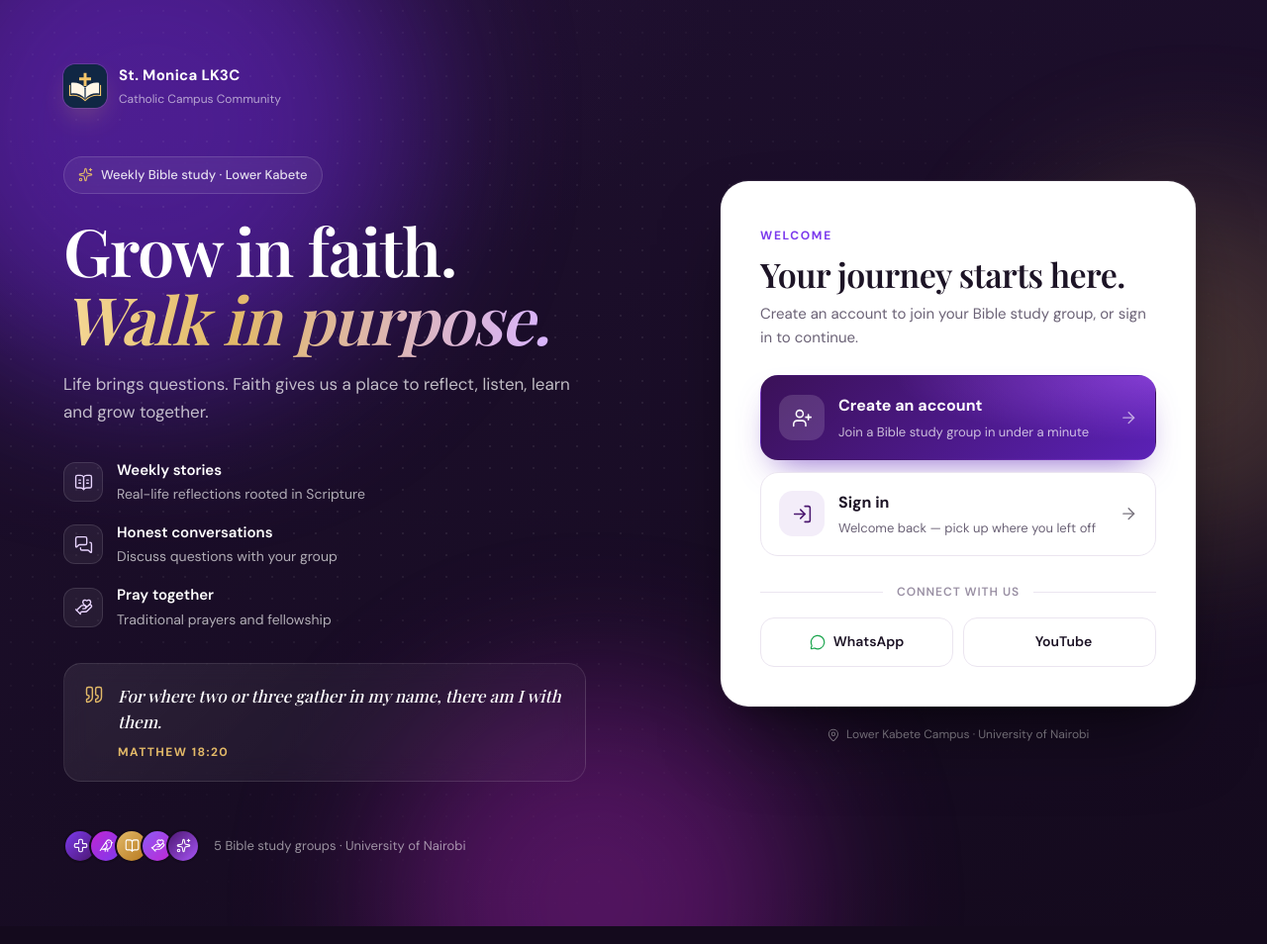
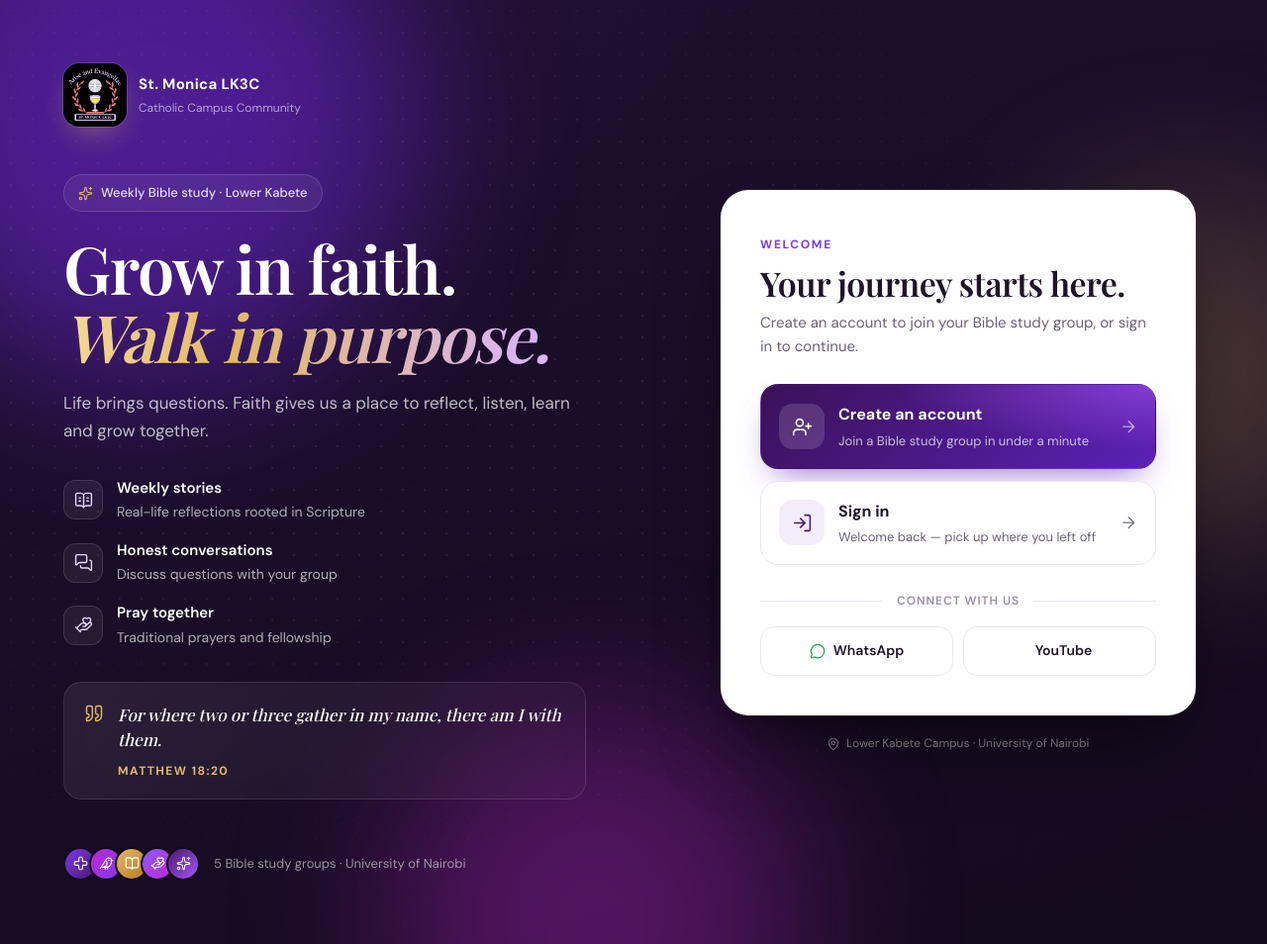
Before and after one commit to kenya-tech/Bible-study, a plain HTML site: page index.html in a window 1280 px wide. Shown: the whole page at 99% size. Drawn offline with nearby package versions, Linux system fonts and the light colour scheme; no server answers; some icons are missing.

Commit message:
Use the "Arise and Evangelize" emblem as the logo
- Add assets/emblem.svg (cropped to a square around the artwork)
  and use it in the header, sign-in screen, home, footer, loading
  splash, favicon and README
- Remove the old assets/logo.svg
- Larger logo sizes so the emblem's detail stays readable
- Bump app version to 2026.11.27-3 so open pages pick up the change

```diff
--- a/auth.css
+++ b/auth.css
@@ -995,10 +995,10 @@ body.auth-locked #membership > .section-container {
 
 .signin-logo {
     display: block;
-    width: 44px;
-    height: 44px;
+    width: 64px;
+    height: 64px;
     flex-shrink: 0;
-    border-radius: 12px;
+    border-radius: 16px;
     box-shadow:
         0 0 0 1px rgba(255, 255, 255, 0.12),
         0 12px 30px -10px rgba(245, 198, 106, 0.45);
--- a/index.html
+++ b/index.html
@@ -7,10 +7,10 @@
     <meta name="theme-color" content="#251033">
     <!-- Bump this (and version.json + the ?v= on CSS/JS) on every release.
          Open pages compare it with version.json and reload when it changes. -->
-    <meta name="app-version" content="2026.11.27-2">
+    <meta name="app-version" content="2026.11.27-3">
     <meta name="description" content="St. Monica LK3C Bible Study — faith, reflection, conversation and fellowship at Lower Kabete Campus.">
     <title>St. Monica LK3C | Bible Study</title>
-    <link rel="icon" type="image/svg+xml" href="assets/logo.svg">
+    <link rel="icon" type="image/svg+xml" href="assets/emblem.svg">
     <script>
         // Returning members: show a splash (not the login screen) while
         // Firebase restores the session. Safety timeout in case it never does.
@@ -23,10 +23,10 @@
             }
         } catch (e) {}
     </script>
-    <link rel="apple-touch-icon" href="assets/logo.svg">
-
-    <link rel="stylesheet" href="style.css?v=2026.11.27-2">
-    <link rel="stylesheet" href="modern.css?v=2026.11.27-2">
+    <link rel="apple-touch-icon" href="assets/emblem.svg">
+
+    <link rel="stylesheet" href="style.css?v=2026.11.27-3">
+    <link rel="stylesheet" href="modern.css?v=2026.11.27-3">
     <link rel="preconnect" href="https://fonts.googleapis.com">
     <link rel="preconnect" href="https://fonts.gstatic.com" crossorigin>
     <link href="https://fonts.googleapis.com/css2?family=DM+Sans:wght@400;500;600;700&family=Playfair+Display:wght@500;600;700&display=swap" rel="stylesheet">
@@ -961,15 +961,15 @@
     }
 }
     </style>
-    <link rel="stylesheet" href="auth.css?v=2026.11.27-2">
-    <link rel="stylesheet" href="pages.css?v=2026.11.27-2">
+    <link rel="stylesheet" href="auth.css?v=2026.11.27-3">
+    <link rel="stylesheet" href="pages.css?v=2026.11.27-3">
 </head>
 
 <body class="auth-locked">
 
     <!-- LOADING SPLASH (shown while a returning member's session loads) -->
     <div class="app-splash" aria-hidden="true">
-        <img src="assets/logo.svg" alt="" width="72" height="72">
+        <img src="assets/emblem.svg" alt="" width="132" height="132">
         <span class="app-splash-bar"><span></span></span>
     </div>
 
@@ -977,7 +977,7 @@
     <header class="site-header">
         <div class="nav-container">
             <a href="#home" class="logo" onclick="showSection('home'); return false;">
-                <img src="assets/logo.svg" alt="" class="site-logo-img" width="36" height="36">
+                <img src="assets/emblem.svg" alt="" class="site-logo-img" width="44" height="44">
                 <span>St. Monica LK3C</span>
             </a>
 
@@ -1012,7 +1012,7 @@
 
                 <div class="home-content">
                     <span class="home-pill">
-                        <img src="assets/logo.svg" alt="" width="22" height="22">
+                        <img src="assets/emblem.svg" alt="" width="28" height="28">
                         St. Monica LK3C · Bible Study
                     </span>
 
@@ -1302,7 +1302,7 @@
 
                     <aside class="signin-hero">
                         <div class="signin-brand">
-                            <img src="assets/logo.svg" alt="" class="signin-logo" width="44" height="44">
+                            <img src="assets/emblem.svg" alt="" class="signin-logo" width="64" height="64">
                             <span>
                                 <strong>St. Monica LK3C</strong>
                                 <small>Catholic Campus Community</small>
@@ -1913,7 +1913,7 @@
     <footer class="site-footer">
         <div class="footer-inner">
             <div class="footer-brand">
-                <img src="assets/logo.svg" alt="" class="footer-logo-img" width="32" height="32">
+                <img src="assets/emblem.svg" alt="" class="footer-logo-img" width="56" height="56">
                 <span>St. Monica LK3C</span>
             </div>
             <p>Read. Reflect. Pray. Connect.</p>
@@ -1932,8 +1932,8 @@
 
     <!-- FIREBASE AND WEBSITE LOGIC -->
     <script src="https://unpkg.com/lucide@0.469.0/dist/umd/lucide.min.js"></script>
-    <script src="modern.js?v=2026.11.27-2" defer></script>
-    <script type="module" src="script.js?v=2026.11.27-2"></script>
+    <script src="modern.js?v=2026.11.27-3" defer></script>
+    <script type="module" src="script.js?v=2026.11.27-3"></script>
 
 </body>
 </html>
--- a/modern.css
+++ b/modern.css
@@ -295,11 +295,11 @@ textarea:focus {
     box-shadow: 0 6px 16px -6px rgba(16, 39, 68, 0.45);
 }
 
-.site-logo-img { width: 36px; height: 36px; }
-.footer-logo-img { width: 32px; height: 32px; border-radius: 9px; }
+.site-logo-img { width: 44px; height: 44px; border-radius: 12px; }
+.footer-logo-img { width: 56px; height: 56px; border-radius: 14px; }
 
 @media (max-width: 800px) {
-    .site-logo-img { width: 32px; height: 32px; }
+    .site-logo-img { width: 40px; height: 40px; }
 }
 
 /* ---------- No white flash when over-scrolling ---------- */
--- a/pages.css
+++ b/pages.css
@@ -376,7 +376,7 @@ body:not(.auth-locked) .site-header.is-scrolled {
 }
 
 .home-pill img {
-    border-radius: 7px;
+    border-radius: 8px;
 }
 
 #home h1 {
@@ -1702,7 +1702,7 @@ html.auth-pending .app-splash {
 }
 
 .app-splash img {
-    border-radius: 20px;
+    border-radius: 30px;
     box-shadow: 0 20px 50px -16px rgba(245, 198, 106, 0.45);
     animation: splash-pulse 1.6s ease-in-out infinite;
 }
--- a/version.json
+++ b/version.json
@@ -1,3 +1,3 @@
 {
-  "version": "2026.11.27-2"
+  "version": "2026.11.27-3"
 }
```
Also changed, not shown: assets/emblem.svg (added), assets/logo.svg (deleted), 1 other file.
